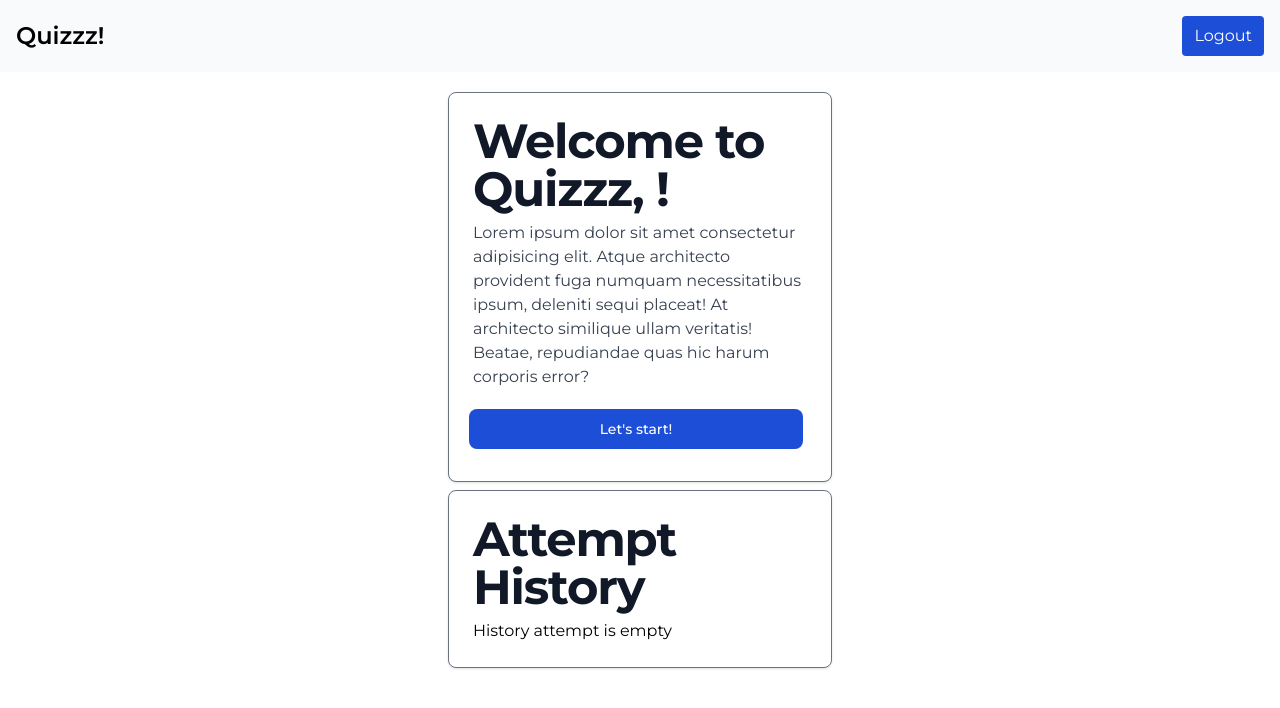
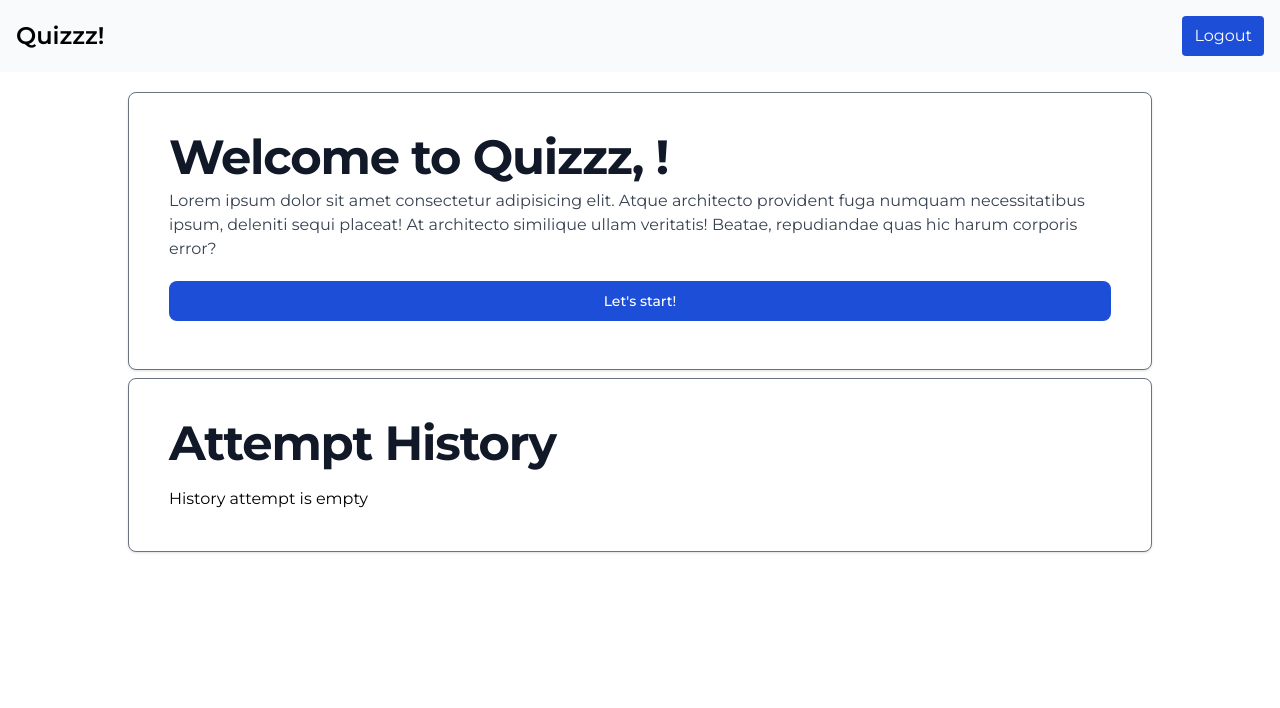
Before and after one commit to hafidzahm/quiz-app, a React (Vite) app: page /dashboard in a window 1280 px wide. Shown: the top 708 px of the page. Built offline with nearby package versions, Linux system fonts and the light colour scheme.

Commit message:
refactor: refactoring lg

```diff
--- a/src/pages/DashboardPage.jsx
+++ b/src/pages/DashboardPage.jsx
@@ -38,7 +38,7 @@ export default function DashboardPage() {
 
 function Card({ navigateTriviaPages, username }) {
   return (
-    <div className="flex flex-col items-center justify-center max-w-sm p-6 bg-white border border-gray-500 rounded-lg shadow-sm hover:bg-gray-100 ">
+    <div className="flex flex-col lg:max-w-5xl items-start justify-center p-5 md:p-10 bg-white border border-gray-500 rounded-lg shadow-sm hover:bg-gray-100 ">
       <h5 className="mb-2 text-5xl font-bold tracking-tight text-gray-900 ">
         Welcome to Quizzz, {username}!
       </h5>
@@ -61,11 +61,11 @@ function Card({ navigateTriviaPages, username }) {
 }
 function AttemptHistoryCard({ history, navigateSummary }) {
   return (
-    <div className="flex flex-col items-center justify-center max-w-sm p-6 bg-white border border-gray-500 rounded-lg shadow-sm hover:bg-gray-100 ">
-      <h5 className="mb-2 text-5xl font-bold tracking-tight text-gray-900 ">
+    <div className="flex flex-col w-full lg:max-w-5xl items-start justify-center p-5 md:p-10 bg-white border border-gray-500 rounded-lg shadow-sm hover:bg-gray-100 ">
+      <h5 className="mb-2 text-5xl font-bold tracking-tight text-gray-900 mb-5 ">
         Attempt History
       </h5>
-      <div className="flex flex-col gap-2 w-full">
+      <div className="grid grid-cols-1 md:grid-cols-2 lg:grid-cols-3 gap-2 w-full">
         {history?.length > 0 ? (
           <>
             {history.map((el, index) => {
--- a/src/pages/SummaryPage.jsx
+++ b/src/pages/SummaryPage.jsx
@@ -19,8 +19,10 @@ export default function SummaryPage() {
     navigate("/dashboard");
   }
   return (
-    <div className=" min-h-screen flex flex-col items-center gap-2 w-full p-5">
-      <h1 className="text-6xl">Summary Section</h1>
+    <div className=" min-h-screen flex flex-col items-center gap-2 w-full lg:max-w-5xl lg:m-auto p-5 md:p-10">
+      <div className="flex flex-col md:justify-start w-full mb-5">
+        <h1 className="text-6xl">Summary Section</h1>
+      </div>
       <BannerInfo quiz={answer} />
       <div className="flex flex-col gap-2">
         {answer.map((el, index) => {
@@ -42,7 +44,7 @@ function CardSummary({ quiz }) {
   return (
     <a
       href="#"
-      className="block max-w-sm p-6 bg-white border border-gray-500 rounded-lg shadow-sm hover:bg-gray-100 "
+      className="block  md:w-full p-6 bg-white border border-gray-500 rounded-lg shadow-sm hover:bg-gray-100 "
     >
       <h5 className="mb-2 text-2xl font-bold tracking-tight text-gray-900 ">
         {quiz?.question}
--- a/src/pages/TriviaPage.jsx
+++ b/src/pages/TriviaPage.jsx
@@ -95,7 +95,7 @@ export default function TriviaPage() {
   }
 
   return (
-    <div className="w-full p-5 flex flex-col justify-start items-center">
+    <div className="w-full lg:max-w-5xl p-5 md:p-10 flex flex-row lg:m-auto justify-start items-center">
       <CardQuestion submitQuestion={submitQuestion} quiz={quiz} />
     </div>
   );
@@ -103,7 +103,7 @@ export default function TriviaPage() {
 
 function CardQuestion({ submitQuestion, quiz }) {
   return (
-    <div className="block max-w-sm md:max-w-xl min-w-sm md:min-w-xl p-6 bg-white border border-gray-500 rounded-lg shadow-sm hover:bg-gray-100">
+    <div className="block p-6 bg-white min-w-full max-w-full border border-gray-500 rounded-lg shadow-sm hover:bg-gray-100">
       <div className={`min-h-[60vh]`}>
         {" "}
         {quiz ? (
@@ -118,7 +118,7 @@ function CardQuestion({ submitQuestion, quiz }) {
           </h5>
         )}
       </div>
-      <div className="flex flex-col">
+      <div className="flex flex-col lg:flex-row">
         <>
           {" "}
           <button
@@ -126,7 +126,7 @@ function CardQuestion({ submitQuestion, quiz }) {
               submitQuestion(true);
             }}
             type="button"
-            className="text-white font-bold bg-green-700 hover:bg-green-800 focus:outline-none focus:ring-4 focus:ring-green-300 rounded-full text-base px-12 py-6 text-center me-2 mb-2 "
+            className="text-white lg:w-full font-bold bg-green-700 hover:bg-green-800 focus:outline-none focus:ring-4 focus:ring-green-300 rounded-full text-base px-12 py-6 text-center me-2 mb-2 "
           >
             True
           </button>
@@ -135,7 +135,7 @@ function CardQuestion({ submitQuestion, quiz }) {
             onClick={() => {
               submitQuestion(false);
             }}
-            className="text-white font-bold bg-red-700 hover:bg-red-800 focus:outline-none focus:ring-4 focus:ring-red-300 rounded-full text-base px-12 py-6 text-center me-2 mb-2 "
+            className="text-white lg:w-full font-bold bg-red-700 hover:bg-red-800 focus:outline-none focus:ring-4 focus:ring-red-300 rounded-full text-base px-12 py-6 text-center me-2 mb-2 "
           >
             False
           </button>
```
